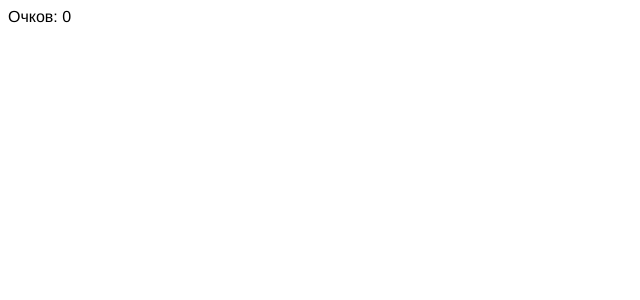
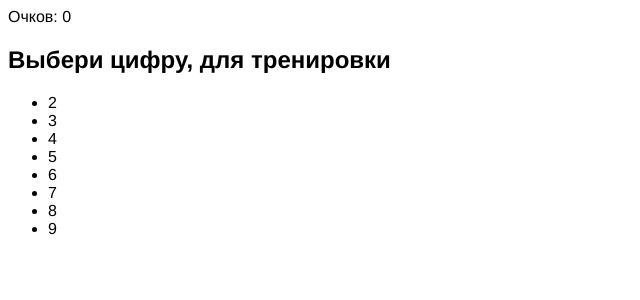
Before and after one commit to e1bandito/training, a Vue app: page / in a window 1280 px wide. Shown: the top 300 px of the page, without its empty margins (0-640 px from the left). Built offline with nearby package versions, Linux system fonts and the light colour scheme.

Commit message:
add SelectNumber

```diff
--- a/src/App.vue
+++ b/src/App.vue
@@ -2,6 +2,9 @@
   <div id="app">
     <Counter
       :count="count"
+    />
+    <SelectNumber
+      :numbers="numbers"
     />
   </div>
 </template>
@@ -9,15 +12,51 @@
 <script>
 
 import Counter from '@/components/Counter.vue';
+import SelectNumber from '@/components/SelectNumber.vue';
 
 export default {
   name: 'App',
   components: {
+    SelectNumber,
     Counter,
   },
   data() {
     return {
       count: 0,
+      numbers: [
+        {
+          value: 2,
+          selected: false,
+        },
+        {
+          value: 3,
+          selected: false,
+        },
+        {
+          value: 4,
+          selected: false,
+        },
+        {
+          value: 5,
+          selected: false,
+        },
+        {
+          value: 6,
+          selected: false,
+        },
+        {
+          value: 7,
+          selected: false,
+        },
+        {
+          value: 8,
+          selected: false,
+        },
+        {
+          value: 9,
+          selected: false,
+        },
+      ],
     };
   },
 };
--- /dev/null
+++ b/src/components/SelectNumber.vue
@@ -0,0 +1,24 @@
+<template>
+  <div class="select-number">
+    <h2 class="select-number__title">Выбери цифру, для тренировки</h2>
+    <ul class="select-number__list">
+      <li class="select-number__item"
+        v-for="(item, index) in numbers"
+        :key="index"
+      >{{ item.value }}</li>
+    </ul>
+  </div>
+</template>
+
+<script>
+export default {
+  name: 'SelectNumber',
+  props: {
+    numbers: Array,
+  },
+};
+</script>
+
+<style lang="scss">
+
+</style>
```
